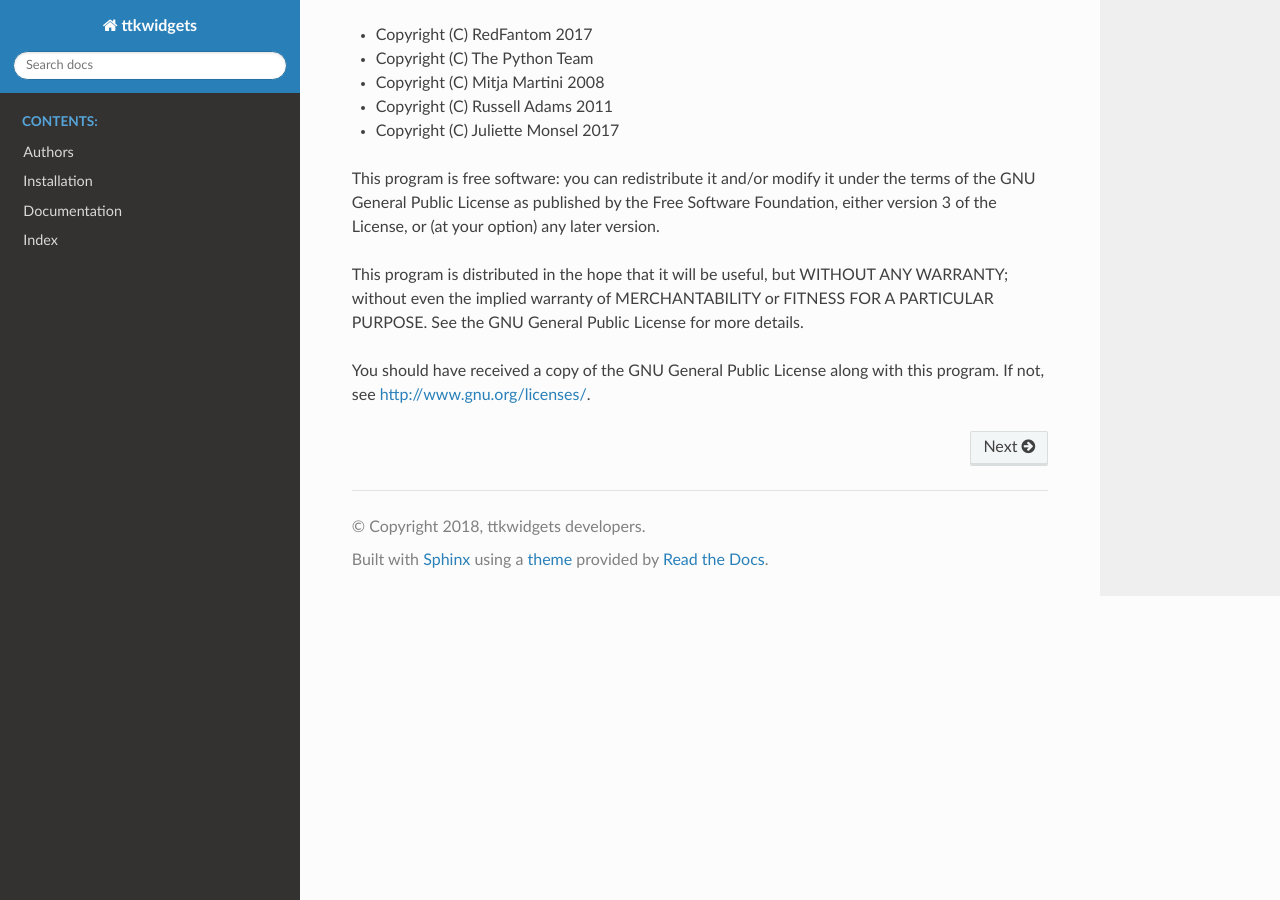
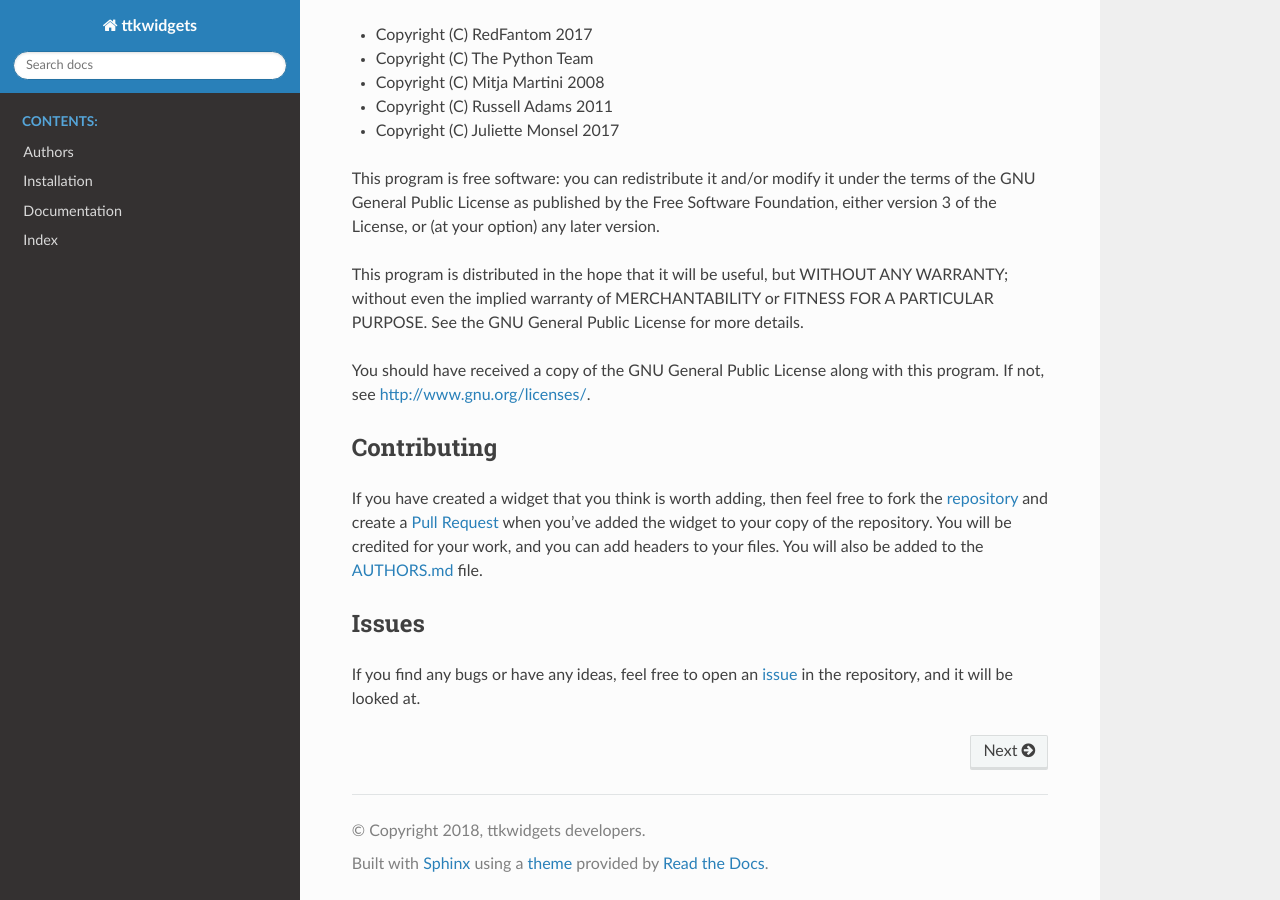
Before and after one commit to TkinterEP/ttkwidgets, a Sphinx documentation site: the page built from docs/source/index.rst, in a window 1280 px wide and 900 px high, scrolled down 505 px. Built offline with Sphinx 7.4.7 and the Read the Docs theme 2.0.0, drawn with Linux system fonts in a browser that asks for light colours; pages that are not in the unit, such as notebooks, are missing from menus.

Commit message:
Add Contributing and Issues section in index.rst

```diff
--- a/docs/source/index.rst
+++ b/docs/source/index.rst
@@ -46,6 +46,24 @@ GNU General Public License for more details.
 You should have received a copy of the GNU General Public License
 along with this program.  If not, see http://www.gnu.org/licenses/.
 
+Contributing
+------------
+
+If you have created a widget that you think is worth adding, then feel
+free to fork the `repository <https://github.com/RedFantom/ttkwidgets/tree/master>`_
+and create a `Pull Request <https://github.com/RedFantom/ttkwidgets/pulls>`_
+when you've added the widget to your copy of the repository. You will be
+credited for your work, and you can add headers to your files.
+You will also be added to the
+`AUTHORS.md <https://github.com/RedFantom/ttkwidgets/blob/master/AUTHORS.md>`_ file.
+
+Issues
+------
+If you find any bugs or have any ideas, feel free to open an
+`issue <https://github.com/RedFantom/ttkwidgets/issues>`_ in the
+repository, and it will be looked at.
+
+
 
 .. |Travis| image:: https://travis-ci.org/RedFantom/ttkwidgets.svg?branch=master
     :alt: Travis CI Build Status
```
